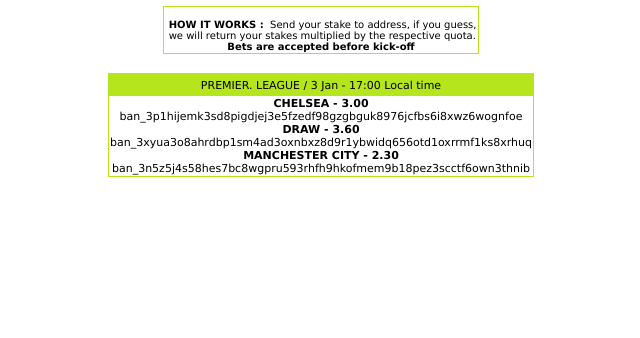
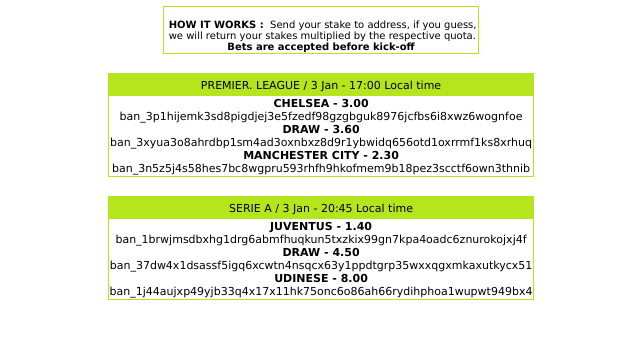
Before and after one commit to banbet/b, a plain HTML site: page index.html in a window 1280 px wide. Shown: the whole page, without its empty margins (319-959 px from the left). Drawn offline with Linux system fonts and the light colour scheme.

Commit message:
Update index.html

```diff
--- a/index.html
+++ b/index.html
@@ -73,7 +73,28 @@
 	</td>
 </tr>
 </table>
+<br />
+<table class="uno">
+<tr>
+	<td align="center" bgcolor="#B5E61D" height="20"><div id="styleweb3">&nbspSERIE A / 3 Jan - 20:45 Local time&nbsp</div></td>
+</tr>
+<tr>
+	<td align="center">
+	<div id="stylewebc">
+	<b>JUVENTUS - 1.40</b>
+	<br />ban_1brwjmsdbxhg1drg6abmfhuqkun5txzkix99gn7kpa4oadc6znurokojxj4f
 
+	<br><b>DRAW - 4.50</b>
+	<br />ban_37dw4x1dsassf5igq6xcwtn4nsqcx63y1ppdtgrp35wxxqgxmkaxutkycx51
+
+	<br /><b>UDINESE - 8.00</b>
+	<br />ban_1j44aujxp49yjb33q4x17x11hk75onc6o86ah66rydihphoa1wupwt949bx4
+
+	<br />
+	</div>
+	</td>
+</tr>
+</table>
 </center>
 </body>
 </html>
```
